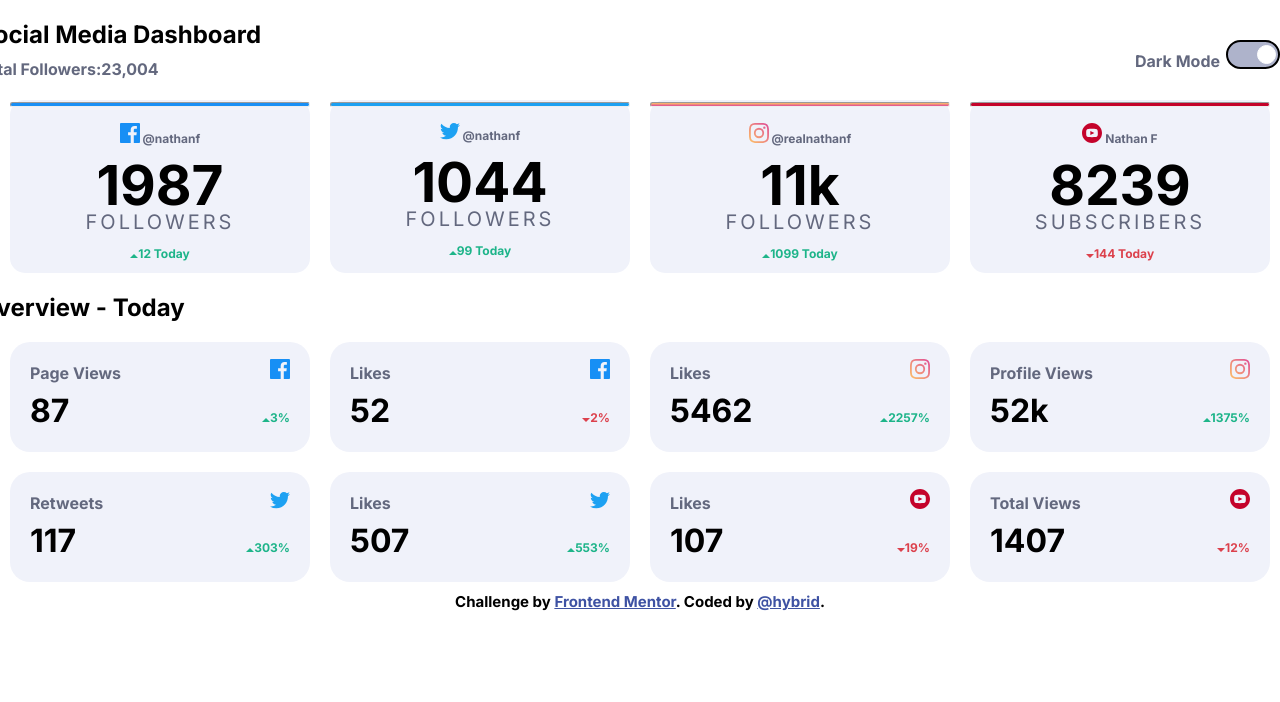
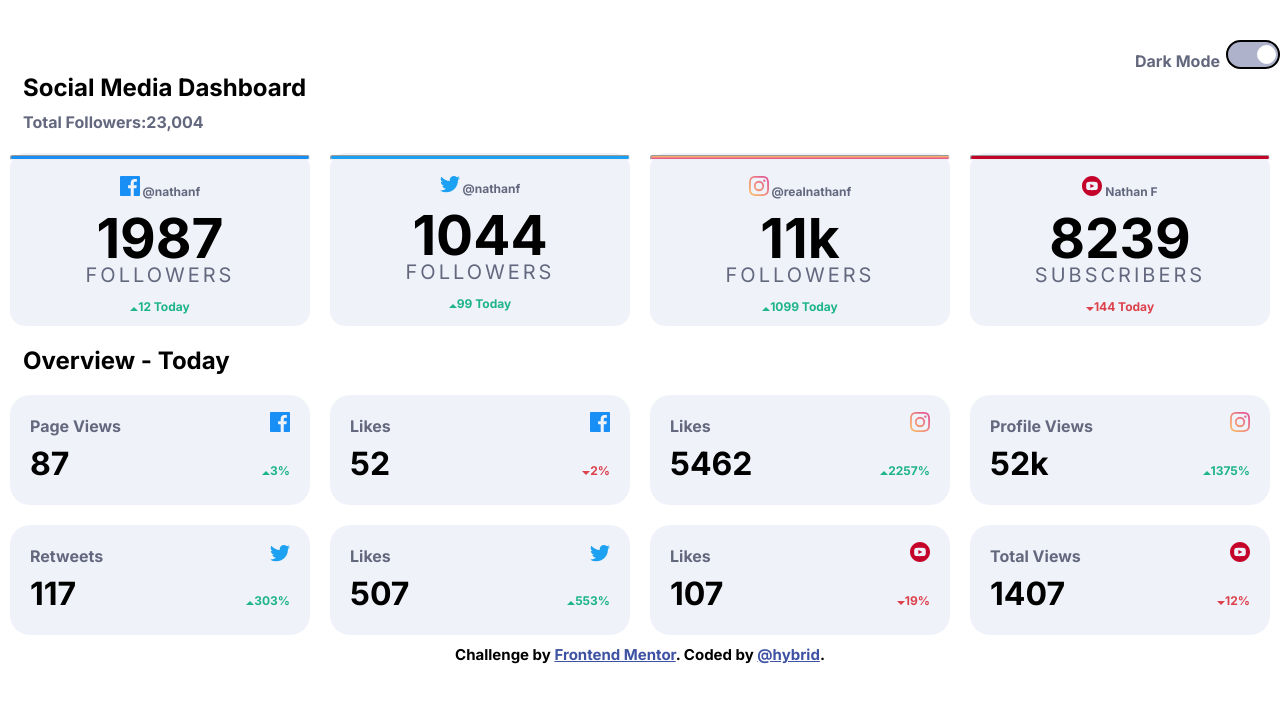
Before and after one commit to EmmanuelOludare/social-dashboard, a plain HTML site: page index.html in a window 1280 px wide. Drawn offline with Linux system fonts and the light colour scheme; files whose address does not match are found by name.

Commit message:
Update style.css

```diff
--- a/style.css
+++ b/style.css
@@ -3,7 +3,7 @@
 			font-family: 'Inter', sans-serif;
 }
 body{
-	padding: 45spx;
+	padding: 45px;
 }
 .attribution { font-size: 15px; text-align: center;
 margin-top: 10px;
```
